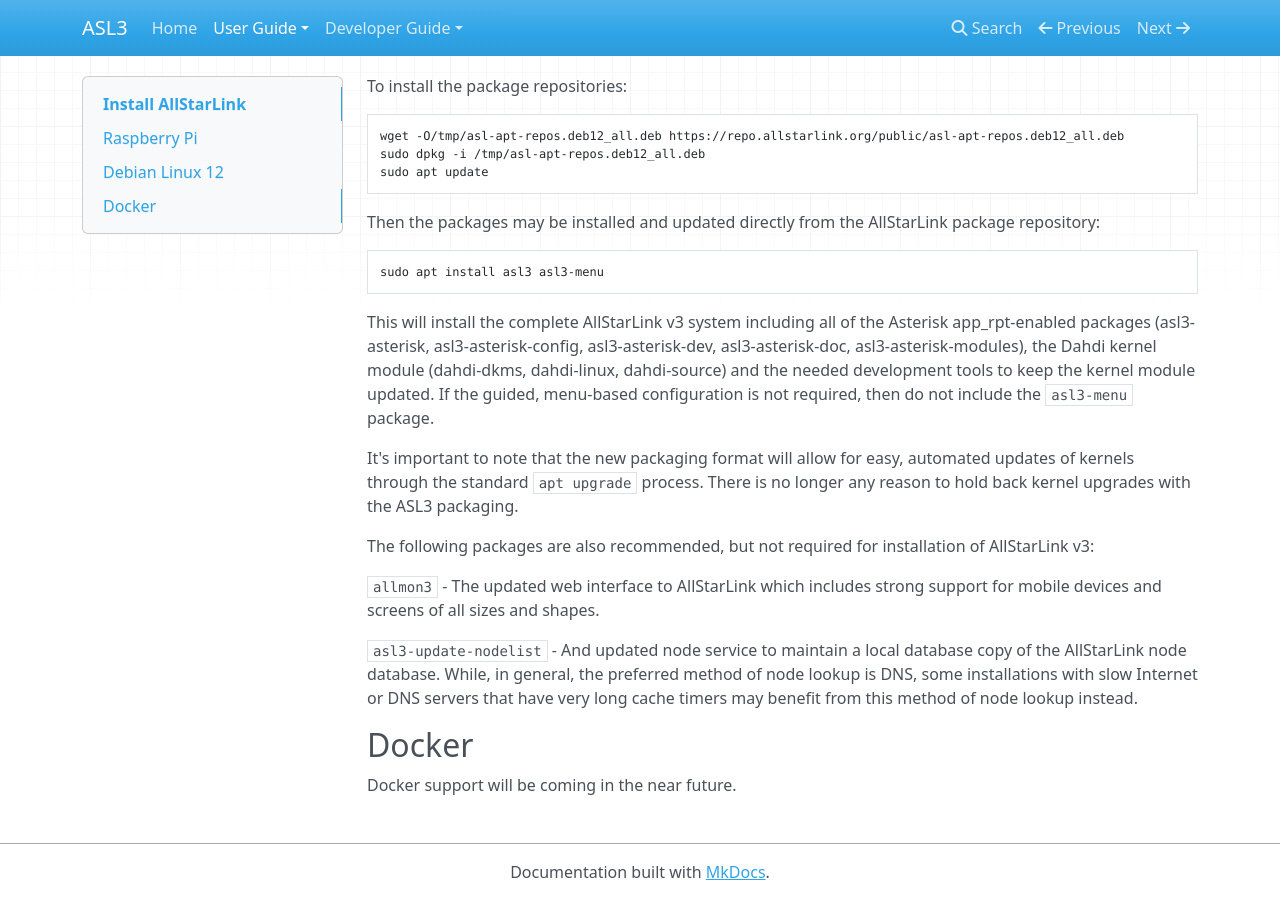
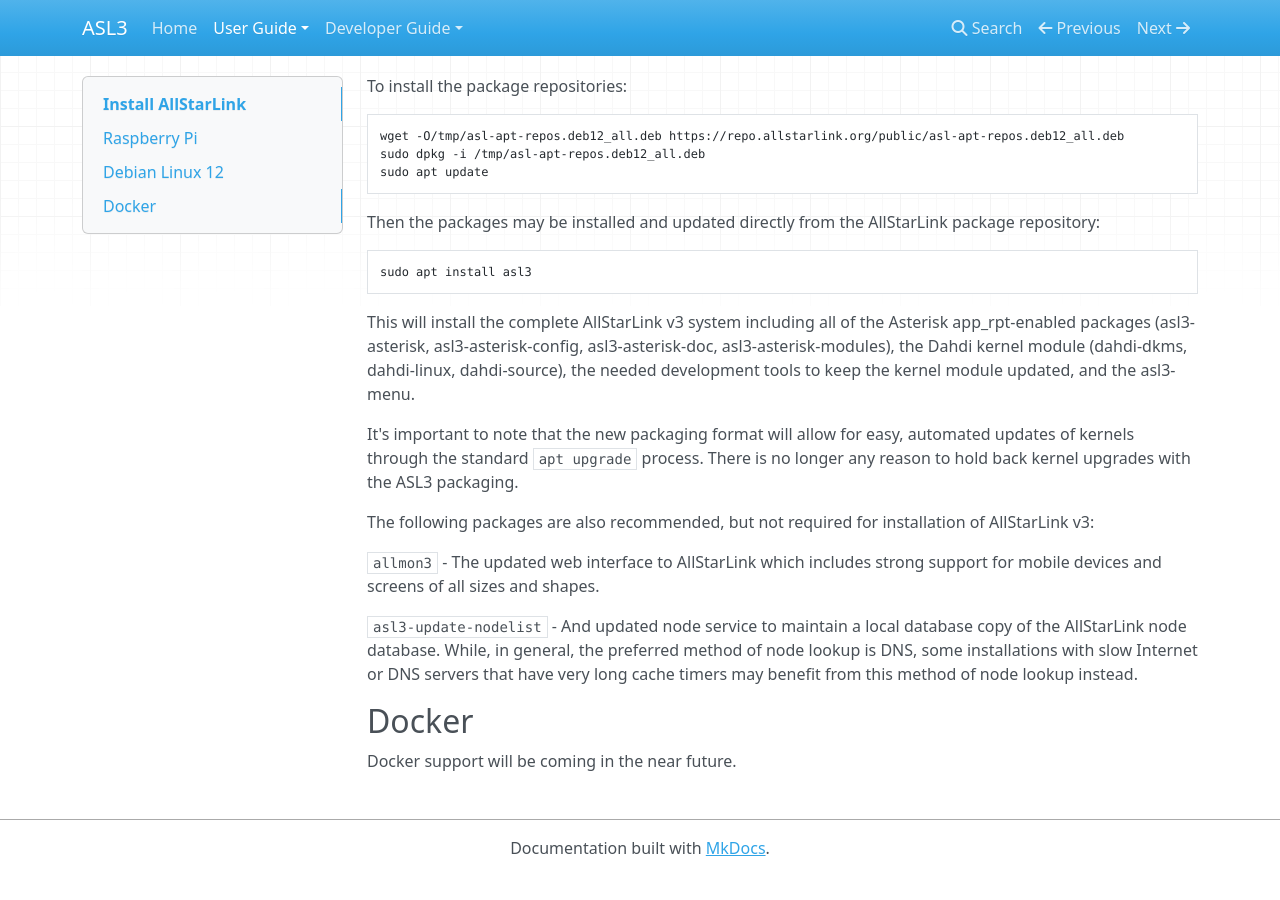
Before and after one commit to AllStarLink/ASL3-Manual, an MkDocs documentation site: the page built from docs/user-guide/install.md, in a window 1280 px wide and 900 px high, scrolled down 659 px. Built offline with MkDocs 1.6.1, drawn with Linux system fonts in a browser that asks for light colours; nearby versions of some CDN libraries; after the commit the page ends 1535 px from its top, so only the background shows below that.

Commit message:
adjust install docs

````diff
--- a/docs/user-guide/install.md
+++ b/docs/user-guide/install.md
@@ -41,16 +41,14 @@
 repository:
 
 ```bash
-sudo apt install asl3 asl3-menu
+sudo apt install asl3
 ```
 
 This will install the complete AllStarLink v3 system including
 all of the Asterisk app_rpt-enabled packages
-(asl3-asterisk, asl3-asterisk-config, asl3-asterisk-dev, asl3-asterisk-doc, asl3-asterisk-modules),
-the Dahdi kernel module (dahdi-dkms, dahdi-linux, dahdi-source) and the needed
-development tools to keep the kernel module updated. If the guided, menu-based
-configuration is not required, then do not include the `asl3-menu`
-package.
+(asl3-asterisk, asl3-asterisk-config, asl3-asterisk-doc, asl3-asterisk-modules),
+the Dahdi kernel module (dahdi-dkms, dahdi-linux, dahdi-source), the needed
+development tools to keep the kernel module updated, and the asl3-menu.
 
 It's important to note that the new packaging format will allow for easy,
 automated updates of kernels through the standard `apt upgrade` process.
````
